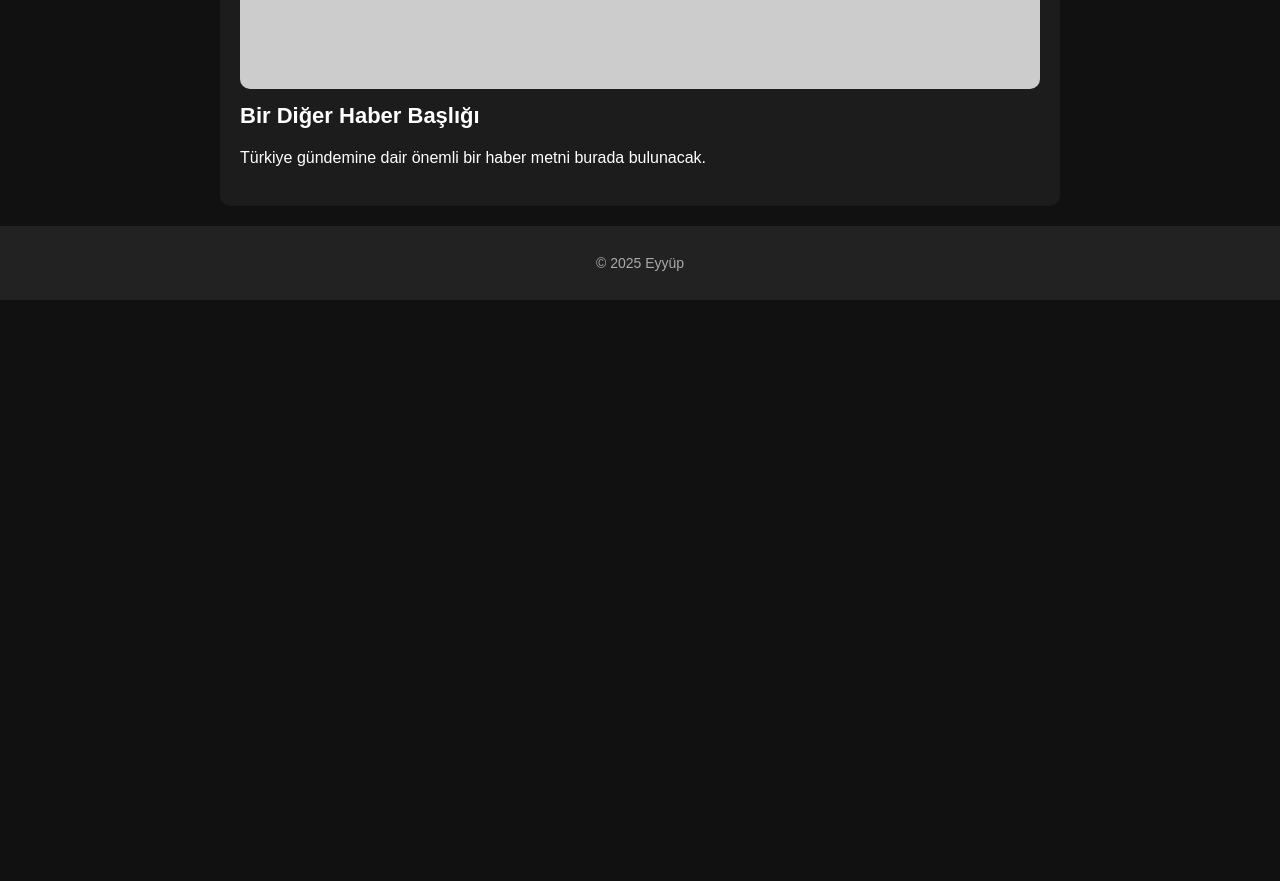
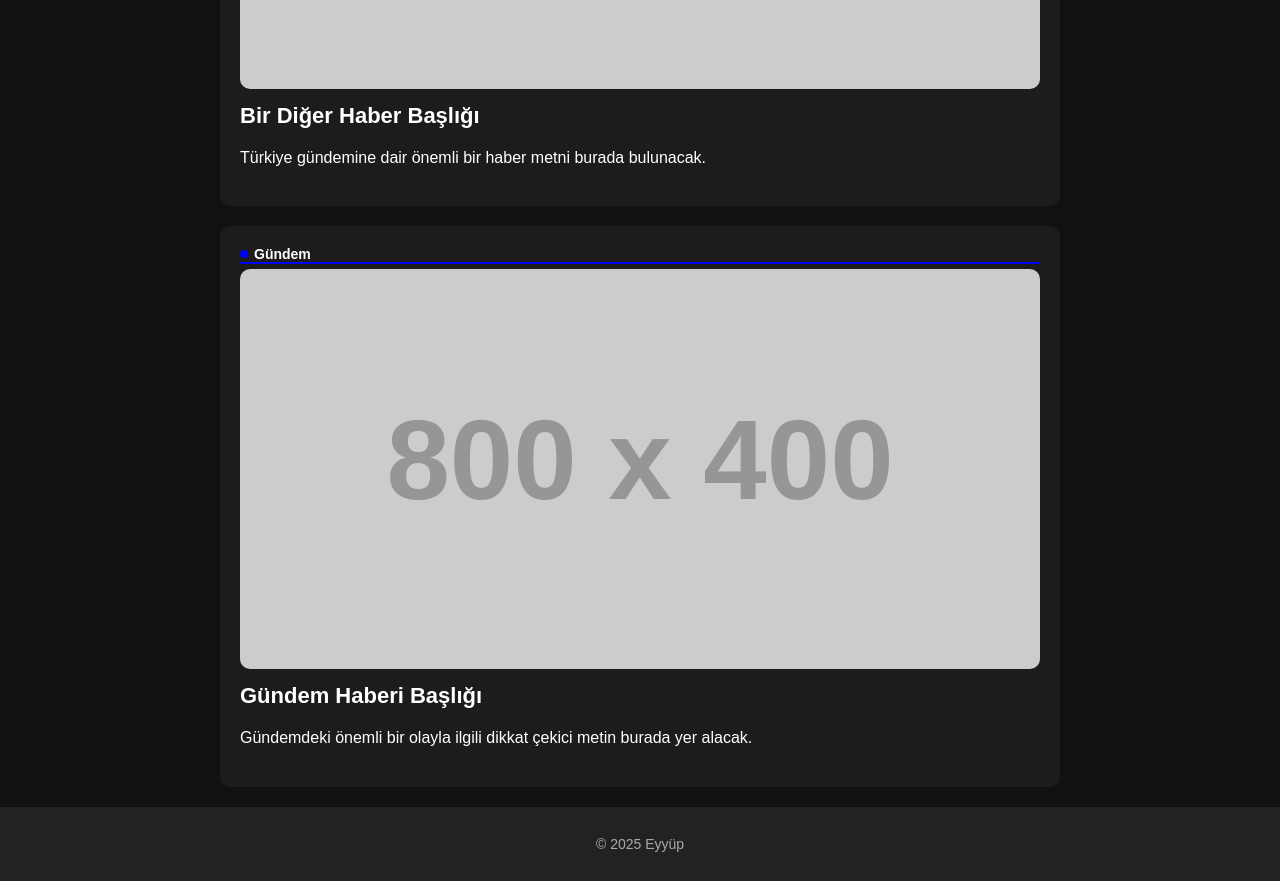
Before and after one commit to dailynext/dailynext, a plain HTML site: page index.html in a window 1280 px wide. Shown: the part 1056-1937 px from the top of the page. Before the commit the page ends 1356 px from the top, so only its background shows below. Drawn offline with Linux system fonts and the light colour scheme; placeholder pictures from the web are drawn by us.

Commit message:
Update index.html

```diff
--- a/index.html
+++ b/index.html
@@ -129,6 +129,7 @@
   </nav>
 
   <main>
+    <!-- Filistin haberi -->
     <section class="news-card">
       <div class="category filistin">
         <span class="dot"></span> Filistin
@@ -138,6 +139,7 @@
       <p>Haber detayları buraya gelecek. Okuyucu için dikkat çekici içerik burada yer alacak.</p>
     </section>
 
+    <!-- Türkiye haberi -->
     <section class="news-card">
       <div class="category turkiye">
         <span class="dot"></span> Türkiye
@@ -146,6 +148,16 @@
       <h2>Bir Diğer Haber Başlığı</h2>
       <p>Türkiye gündemine dair önemli bir haber metni burada bulunacak.</p>
     </section>
+
+    <!-- Gündem haberi -->
+    <section class="news-card">
+      <div class="category gundem">
+        <span class="dot"></span> Gündem
+      </div>
+      <img src="https://placehold.co/800x400" alt="Gündem haberi görseli">
+      <h2>Gündem Haberi Başlığı</h2>
+      <p>Gündemdeki önemli bir olayla ilgili dikkat çekici metin burada yer alacak.</p>
+    </section>
   </main>
 
   <footer>
```
